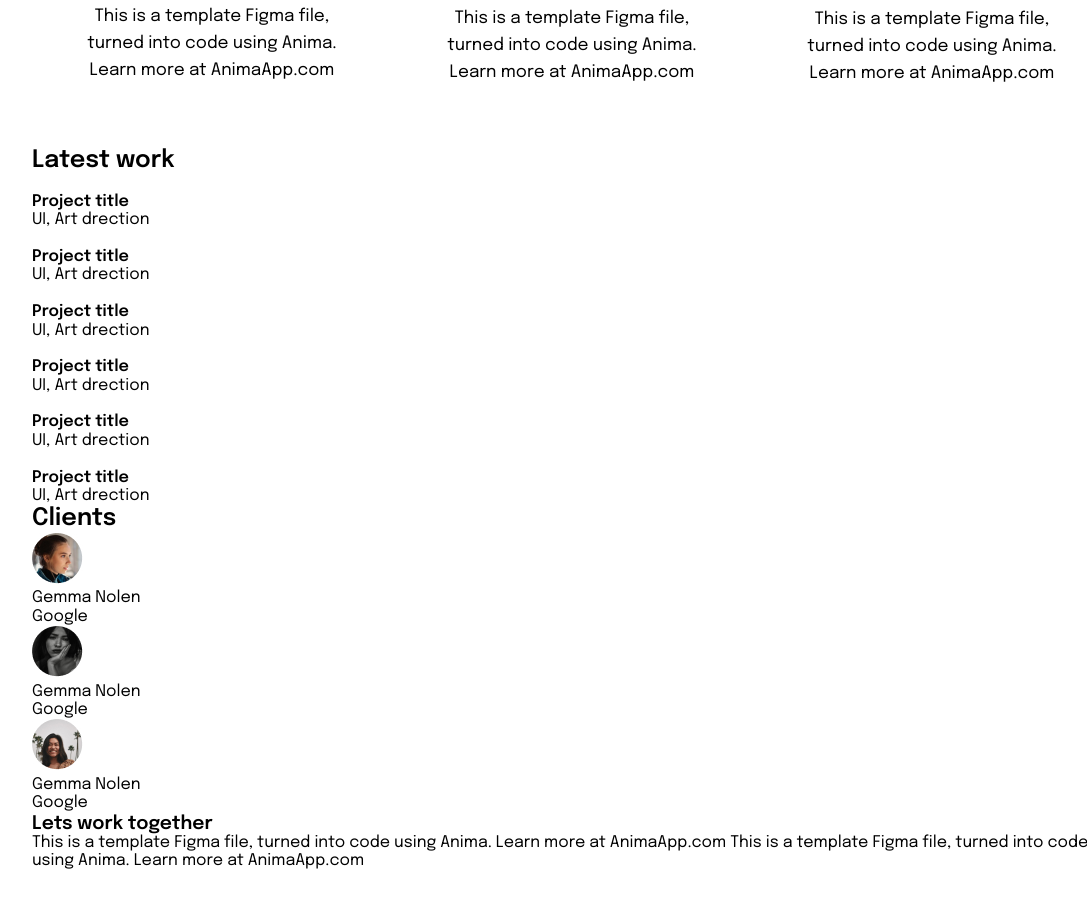
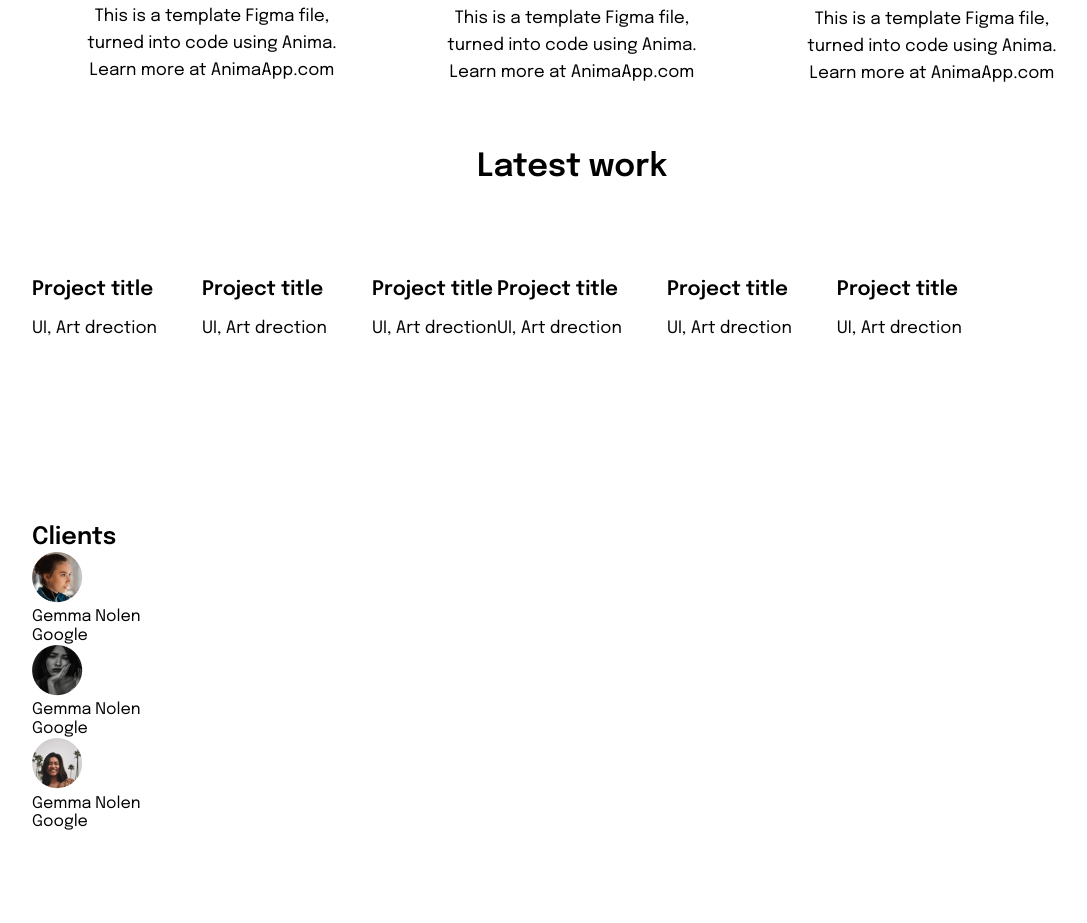
Before and after one commit to mowood/learnWeb, a plain HTML site: page index.html in a window 1280 px wide. Shown: the part 1284-2207 px from the top of the page, without its empty margins (68-1155 px from the left). Drawn offline with Linux system fonts and the light colour scheme.

Commit message:
add gallery section

```diff
--- a/css/style.css
+++ b/css/style.css
@@ -257,3 +257,60 @@ li {
     bottom: 0;
     left: 36px;
 }
+
+/* GALLERY */
+
+.gallery-header {
+    font-family: 'Epilogue';
+    font-style: normal;
+    font-weight: 600;
+    font-size: 32px;
+    line-height: 42px;
+    text-align: center;
+    margin-bottom: 56px;
+}
+
+.gallery-list {
+    display: flex;
+    flex-wrap: wrap;
+}
+
+.gallery-item {
+    margin-right: 45px;
+    margin-bottom: 60px;
+}
+
+.gallery-item:nth-child(3n) {
+    margin-right: 0;
+}
+
+.gallery-item:nth-last-child(-n+3) {
+    margin-bottom: 0;
+}
+
+.gallery-photo {
+    margin-bottom: 25px;
+}
+
+.gallery-header-small {
+    margin-bottom: 10px;
+    font-family: 'Epilogue';
+    font-style: normal;
+    font-weight: 600;
+    font-size: 20px;
+    line-height: 30px;
+}
+
+.gallery-descr {
+    font-family: 'Epilogue';
+    font-style: normal;
+    font-weight: 400;
+    font-size: 17px;
+    line-height: 27px;
+}
+
+/* TESTMONIALS */
+
+.section-testmonials {
+    padding: 122px 100px 147px 100px;
+}
--- a/index.html
+++ b/index.html
@@ -190,39 +190,39 @@
                 <ul class="gallery-list">
                     <li class="gallery-item">
                         <img src="img/gallery_photo_01.jpg" alt="" class="gallery-photo">
-                        <h4 class="gallery-header">Project title</h4>
+                        <h4 class="gallery-header-small">Project title</h4>
                         <p class="gallery-descr">UI, Art drection</p>
                     </li>
                     <li class="gallery-item">
                         <img src="img/gallery_photo_02.jpg" alt="" class="gallery-photo">
-                        <h4 class="gallery-header">Project title</h4>
+                        <h4 class="gallery-header-small">Project title</h4>
                         <p class="gallery-descr">UI, Art drection</p>
                     </li>
                     <li class="gallery-item">
                         <img src="img/gallery_photo_03.jpg" alt="" class="gallery-photo">
-                        <h4 class="gallery-header">Project title</h4>
+                        <h4 class="gallery-header-small">Project title</h4>
                         <p class="gallery-descr">UI, Art drection</p>
                     </li>
                     <li class="gallery-item">
                         <img src="img/gallery_photo_04.jpg" alt="" class="gallery-photo">
-                        <h4 class="gallery-header">Project title</h4>
+                        <h4 class="gallery-header-small">Project title</h4>
                         <p class="gallery-descr">UI, Art drection</p>
                     </li>
                     <li class="gallery-item">
                         <img src="img/gallery_photo_05.jpg" alt="" class="gallery-photo">
-                        <h4 class="gallery-header">Project title</h4>
+                        <h4 class="gallery-header-small">Project title</h4>
                         <p class="gallery-descr">UI, Art drection</p>
                     </li>
                     <li class="gallery-item">
                         <img src="img/gallery_photo_06.jpg" alt="" class="gallery-photo">
-                        <h4 class="gallery-header">Project title</h4>
+                        <h4 class="gallery-header-small">Project title</h4>
                         <p class="gallery-descr">UI, Art drection</p>
                     </li>
                 </ul>
             </div>
         </section>
 
-        <section class="testmonials">
+        <section class="section-testmonials">
             <div class="container">
                 <h2 class="testmonials-header">Clients</h2>
                 <ul class="testmonials-list">
```
